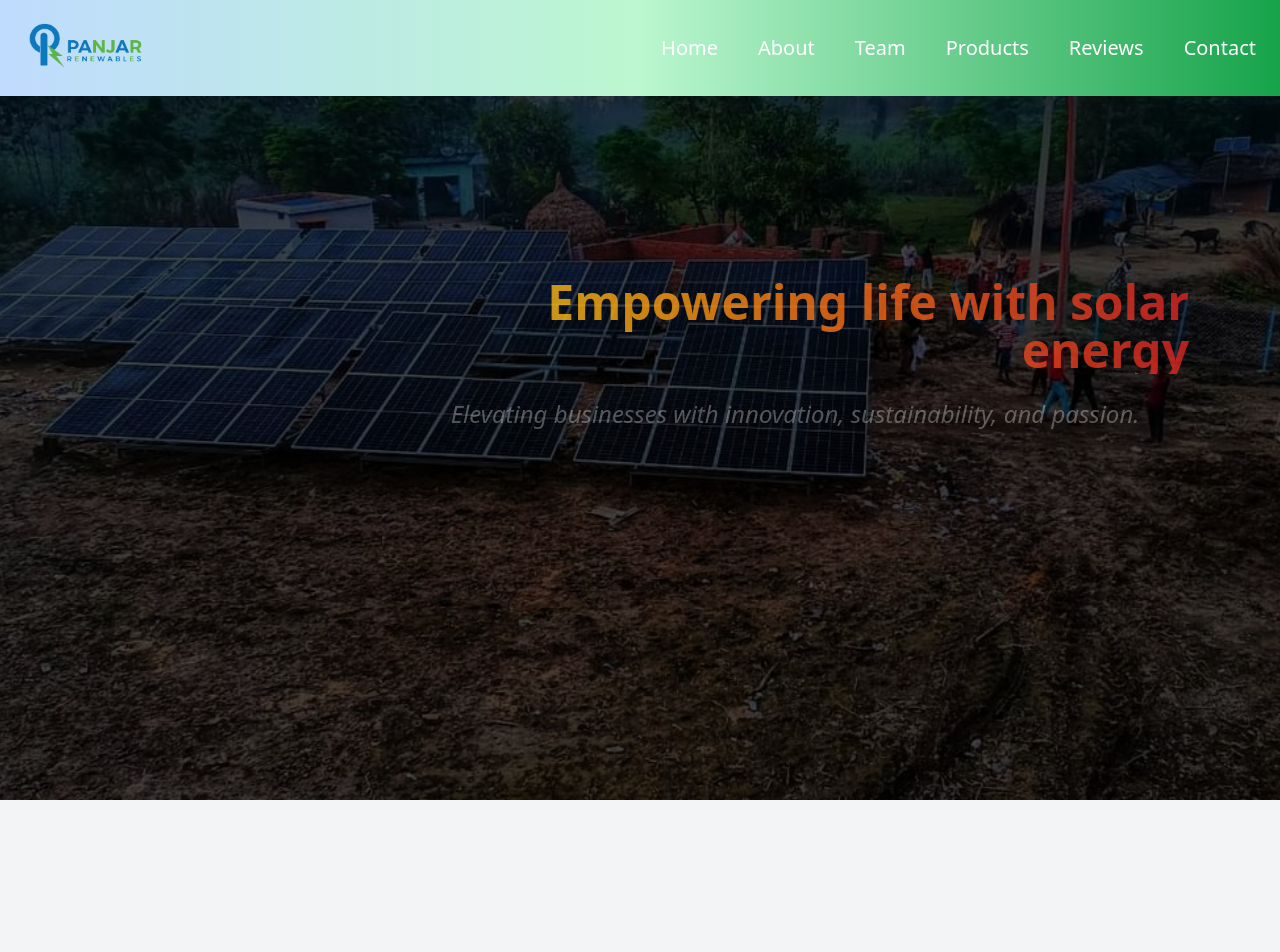
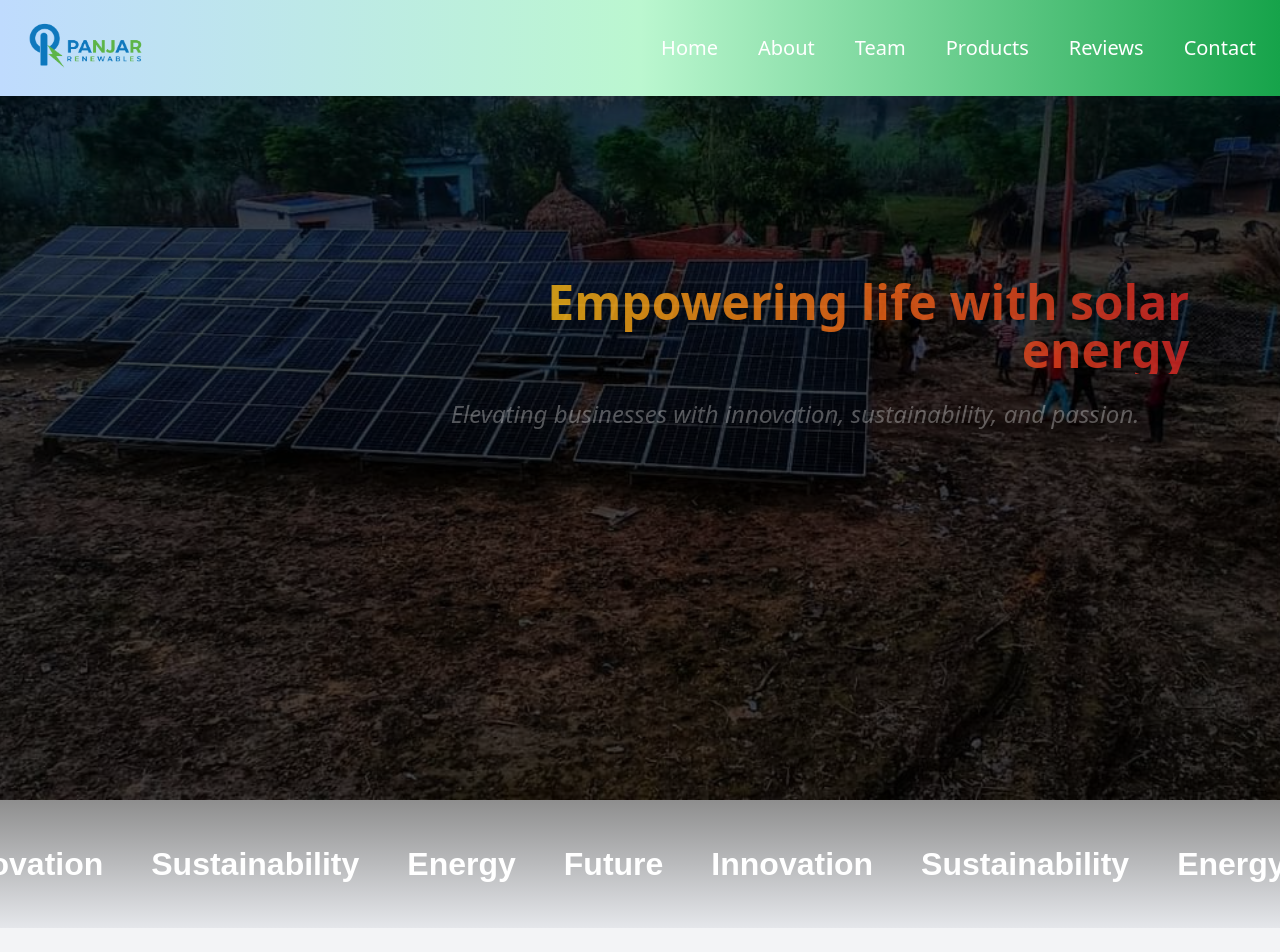
Before and after one commit to abhaymahato30/Panjar-Renewables, a React (Vite) app: page / in a window 1280 px wide. Shown: the top 952 px of the page. Built offline with nearby package versions, Linux system fonts and the light colour scheme.

Commit message:
text scroll added

```diff
--- a/src/Pages/Home.jsx
+++ b/src/Pages/Home.jsx
@@ -19,6 +19,7 @@ import Review from '../components/Review';
 import PastWorks from '../components/PastWorks';
 import GalleryComponent from '../components/GalleryComponent'
 import Product from '../components/Product';
+import InfiniteScrollText from '../components/InfiniteScrollText';
 
 
 
@@ -77,6 +78,7 @@ function Home() {
         {/* <HeroTwo/> */}
         <section id='home'>
         <HeroSection/>
+        <InfiniteScrollText/>
 
 
         </section>
--- /dev/null
+++ b/src/components/InfiniteScrollText.jsx
@@ -0,0 +1,91 @@
+import React, { useRef, useEffect } from 'react';
+import { gsap } from 'gsap';
+
+const InfiniteScrollWords = () => {
+  const containerRef = useRef(null);
+
+  useEffect(() => {
+    const container = containerRef.current;
+    const containerWidth = container.scrollWidth / 2;
+
+    // Start from the right side and animate to the left
+    gsap.fromTo(
+      container,
+      { x: 0 },
+      {
+        x: -containerWidth,
+        duration: 10,
+        ease: 'none',
+        repeat: -1,
+        onRepeat: () => gsap.set(container, { x: 0 }),
+      }
+    );
+  }, []);
+
+  return (
+    <div
+      style={{
+        overflow: 'hidden',
+        whiteSpace: 'nowrap',
+        width: '100%',
+        background: 'linear-gradient(to bottom, #8e8e8e, #e5e7eb)', // Lighter dark at top and brighter white at bottom
+        padding: '40px 0',  // Increased padding
+        fontFamily: '"Montserrat", sans-serif',  // Applied Montserrat font family
+        position: 'relative',
+      }}
+    >
+      <div
+        ref={containerRef}
+        style={{
+          display: 'inline-flex',
+          whiteSpace: 'nowrap',
+
+        }}
+      >
+        {/* Simple words without any shiny effect */}
+        <span style={simpleTextStyle}>Innovation</span>
+        <span style={simpleTextStyle}>Sustainability</span>
+        <span style={simpleTextStyle}>Energy</span>
+        <span style={simpleTextStyle}>Future</span>
+
+        {/* Duplicate the words for seamless scroll */}
+        <span style={simpleTextStyle}>Innovation</span>
+        <span style={simpleTextStyle}>Sustainability</span>
+        <span style={simpleTextStyle}>Energy</span>
+        <span style={simpleTextStyle}>Future</span>
+
+
+        {/* Duplicate the words for seamless scroll */}
+        <span style={simpleTextStyle}>Innovation</span>
+        <span style={simpleTextStyle}>Sustainability</span>
+        <span style={simpleTextStyle}>Energy</span>
+        <span style={simpleTextStyle}>Future</span>
+        {/* Duplicate the words for seamless scroll */}
+        <span style={simpleTextStyle}>Innovation</span>
+        <span style={simpleTextStyle}>Sustainability</span>
+        <span style={simpleTextStyle}>Energy</span>
+        <span style={simpleTextStyle}>Future</span>
+        {/* Duplicate the words for seamless scroll */}
+        <span style={simpleTextStyle}>Innovation</span>
+        <span style={simpleTextStyle}>Sustainability</span>
+        <span style={simpleTextStyle}>Energy</span>
+        <span style={simpleTextStyle}>Future</span>
+        {/* Duplicate the words for seamless scroll */}
+        <span style={simpleTextStyle}>Innovation</span>
+        <span style={simpleTextStyle}>Sustainability</span>
+        <span style={simpleTextStyle}>Energy</span>
+        <span style={simpleTextStyle}>Future</span>
+      </div>
+    </div>
+  );
+};
+
+const simpleTextStyle = {
+  marginRight: '3rem',  // Increased spacing between words
+  fontSize: '2rem',     // Larger font size
+  fontWeight: 'bold',
+  color: '#ffffff',     // White text color
+  display: 'inline-block',
+};
+
+export default InfiniteScrollWords;
```
